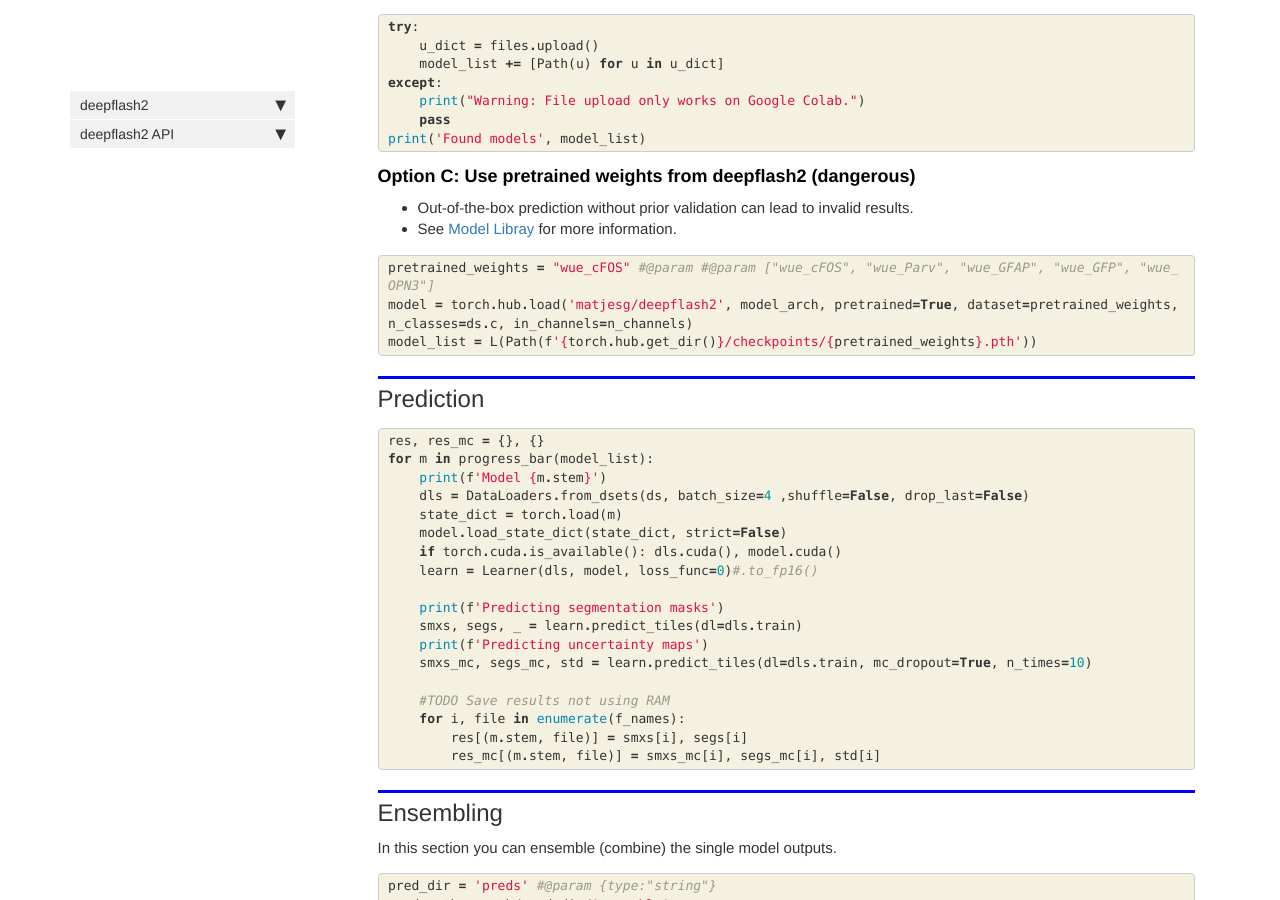
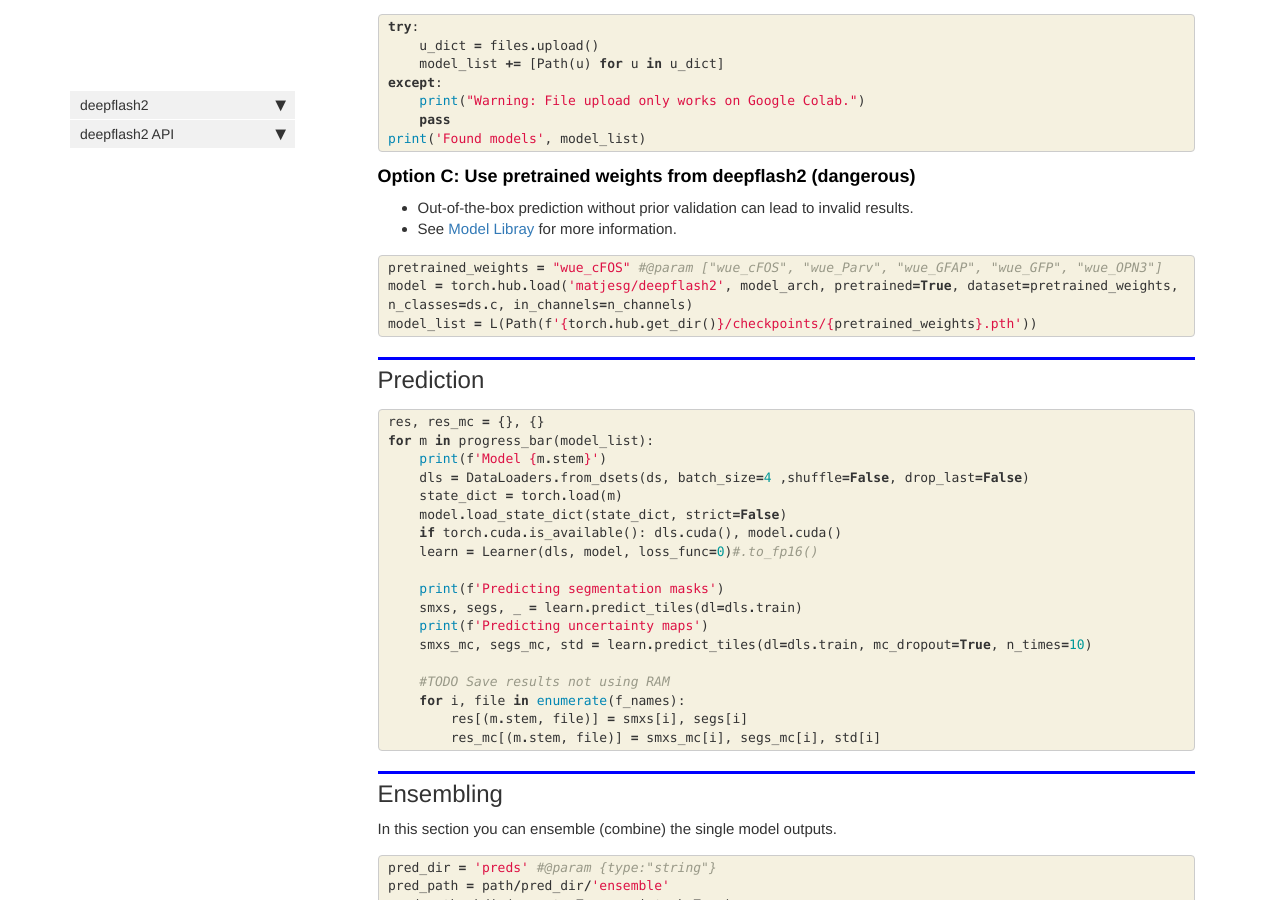
Before and after one commit to matjesg/deepflash2, a Jekyll site: the page built from docs/predict.html, in a window 1280 px wide and 900 px high, scrolled down 2812 px. Built offline with Jekyll 4.4.1, drawn with Linux system fonts in a browser that asks for light colours; nearby versions of some CDN libraries; comment, search, counter and statistics services are not loaded.

Commit message:
param fix

```diff
--- a/docs/predict.html
+++ b/docs/predict.html
@@ -401,7 +401,7 @@ nb_path: "nbs/predict.ipynb"
 
 <div class="inner_cell">
     <div class="input_area">
-<div class=" highlight hl-ipython3"><pre><span></span><span class="n">pretrained_weights</span> <span class="o">=</span> <span class="s2">&quot;wue_cFOS&quot;</span> <span class="c1">#@param #@param [&quot;wue_cFOS&quot;, &quot;wue_Parv&quot;, &quot;wue_GFAP&quot;, &quot;wue_GFP&quot;, &quot;wue_OPN3&quot;]</span>
+<div class=" highlight hl-ipython3"><pre><span></span><span class="n">pretrained_weights</span> <span class="o">=</span> <span class="s2">&quot;wue_cFOS&quot;</span> <span class="c1">#@param [&quot;wue_cFOS&quot;, &quot;wue_Parv&quot;, &quot;wue_GFAP&quot;, &quot;wue_GFP&quot;, &quot;wue_OPN3&quot;]</span>
 <span class="n">model</span> <span class="o">=</span> <span class="n">torch</span><span class="o">.</span><span class="n">hub</span><span class="o">.</span><span class="n">load</span><span class="p">(</span><span class="s1">&#39;matjesg/deepflash2&#39;</span><span class="p">,</span> <span class="n">model_arch</span><span class="p">,</span> <span class="n">pretrained</span><span class="o">=</span><span class="kc">True</span><span class="p">,</span> <span class="n">dataset</span><span class="o">=</span><span class="n">pretrained_weights</span><span class="p">,</span> <span class="n">n_classes</span><span class="o">=</span><span class="n">ds</span><span class="o">.</span><span class="n">c</span><span class="p">,</span> <span class="n">in_channels</span><span class="o">=</span><span class="n">n_channels</span><span class="p">)</span>
 <span class="n">model_list</span> <span class="o">=</span> <span class="n">L</span><span class="p">(</span><span class="n">Path</span><span class="p">(</span><span class="sa">f</span><span class="s1">&#39;</span><span class="si">{</span><span class="n">torch</span><span class="o">.</span><span class="n">hub</span><span class="o">.</span><span class="n">get_dir</span><span class="p">()</span><span class="si">}</span><span class="s1">/checkpoints/</span><span class="si">{</span><span class="n">pretrained_weights</span><span class="si">}</span><span class="s1">.pth&#39;</span><span class="p">))</span>
 </pre></div>
```
Also changed, not shown: 1 other file.
